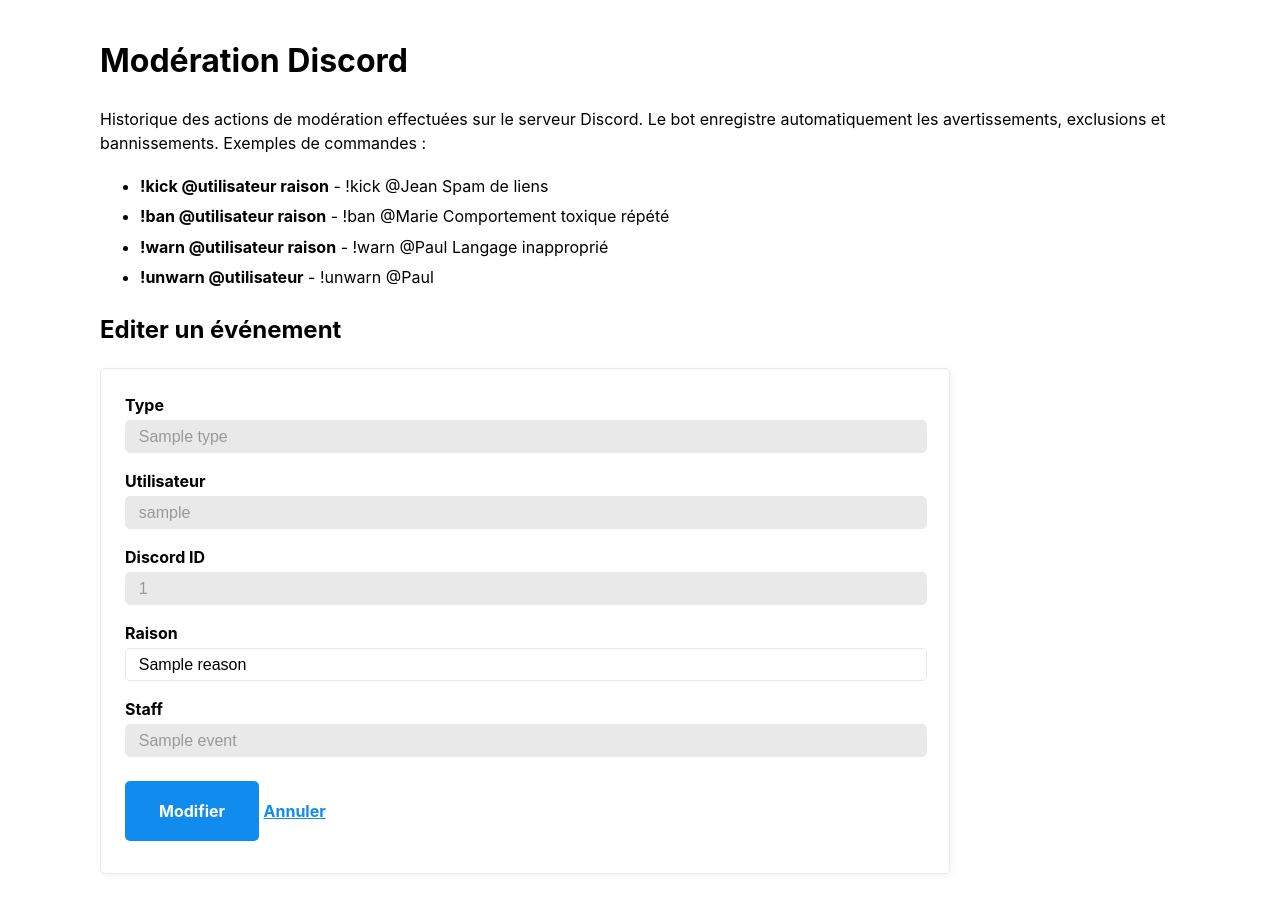
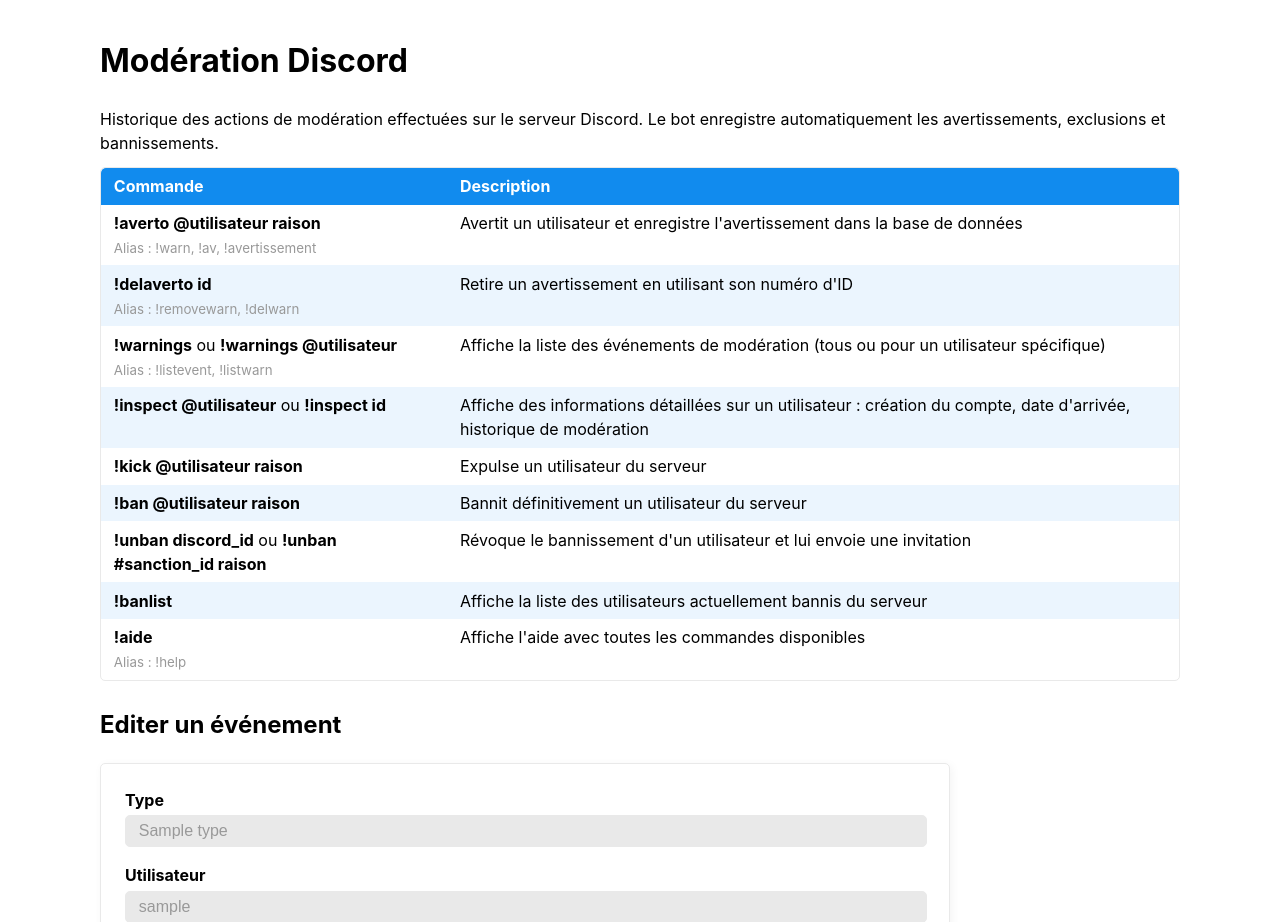
Before and after one commit to skylanix/MamieHenriette, a Flask app: template webapp/templates/moderation.html in a window 1280 px wide. Shown: the part 194-1116 px from the top of the page. Run offline with Flask 3, Linux system fonts and the light colour scheme; the template is opened without the code that fills it: most values are stand-ins (such as "Sample title", 1, 10 or a date in 2020); parts of the project's set-up code (start-up, migrations or seed data) failed here and were passed over.

Commit message:
Améliore la communication et la documentation

```diff
--- a/webapp/templates/moderation.html
+++ b/webapp/templates/moderation.html
@@ -7,13 +7,53 @@
 	Historique des actions de modération effectuées sur le serveur Discord.
 
 	Le bot enregistre automatiquement les avertissements, exclusions et bannissements.
-	Exemples de commandes :
-	<ul>
-		<li><strong>!kick @utilisateur raison</strong> - !kick @Jean Spam de liens</li>
-		<li><strong>!ban @utilisateur raison</strong> - !ban @Marie Comportement toxique répété</li>
-		<li><strong>!warn @utilisateur raison</strong> - !warn @Paul Langage inapproprié</li>
-		<li><strong>!unwarn @utilisateur</strong> - !unwarn @Paul</li>
-	</ul>
+
+	<table>
+		<thead>
+			<tr>
+				<th>Commande</th>
+				<th>Description</th>
+			</tr>
+		</thead>
+		<tbody>
+			<tr>
+				<td><strong>!averto @utilisateur raison</strong><br><small>Alias : !warn, !av, !avertissement</small></td>
+				<td>Avertit un utilisateur et enregistre l'avertissement dans la base de données</td>
+			</tr>
+			<tr>
+				<td><strong>!delaverto id</strong><br><small>Alias : !removewarn, !delwarn</small></td>
+				<td>Retire un avertissement en utilisant son numéro d'ID</td>
+			</tr>
+			<tr>
+				<td><strong>!warnings</strong> ou <strong>!warnings @utilisateur</strong><br><small>Alias : !listevent, !listwarn</small></td>
+				<td>Affiche la liste des événements de modération (tous ou pour un utilisateur spécifique)</td>
+			</tr>
+			<tr>
+				<td><strong>!inspect @utilisateur</strong> ou <strong>!inspect id</strong></td>
+				<td>Affiche des informations détaillées sur un utilisateur : création du compte, date d'arrivée, historique de modération</td>
+			</tr>
+			<tr>
+				<td><strong>!kick @utilisateur raison</strong></td>
+				<td>Expulse un utilisateur du serveur</td>
+			</tr>
+			<tr>
+				<td><strong>!ban @utilisateur raison</strong></td>
+				<td>Bannit définitivement un utilisateur du serveur</td>
+			</tr>
+			<tr>
+				<td><strong>!unban discord_id</strong> ou <strong>!unban #sanction_id raison</strong></td>
+				<td>Révoque le bannissement d'un utilisateur et lui envoie une invitation</td>
+			</tr>
+			<tr>
+				<td><strong>!banlist</strong></td>
+				<td>Affiche la liste des utilisateurs actuellement bannis du serveur</td>
+			</tr>
+			<tr>
+				<td><strong>!aide</strong><br><small>Alias : !help</small></td>
+				<td>Affiche l'aide avec toutes les commandes disponibles</td>
+			</tr>
+		</tbody>
+	</table>
 </p>
 
 {% if not event %}
```
Also changed, not shown: discordbot/moderation.py (+20 -12 lines), webapp/templates/configurations.html (+15 -13 lines), README.md.
